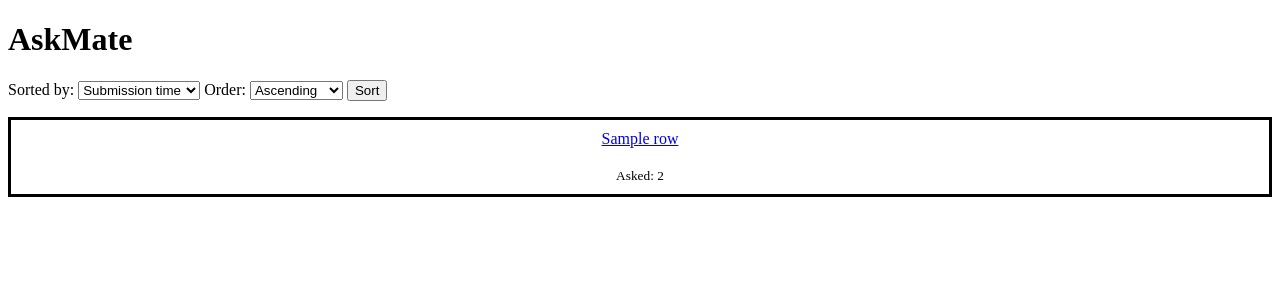
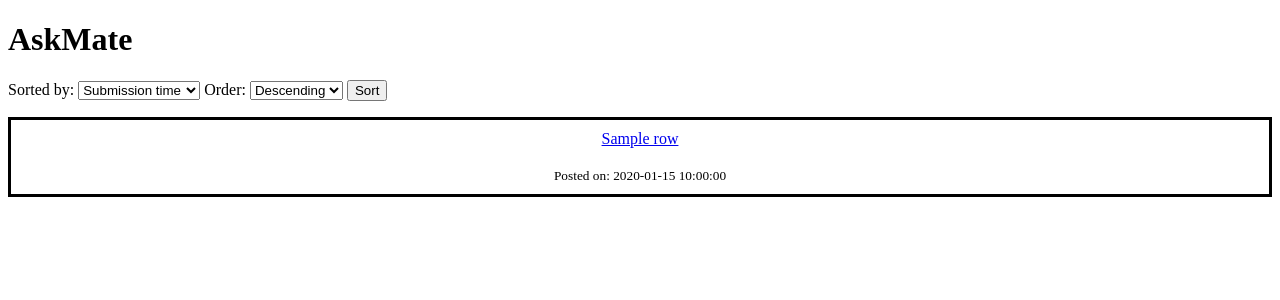
Before and after one commit to mattwasilewski/ask-mate-python, a Flask app: template templates/list.html in a window 1280 px wide. Shown: the top 300 px of the page. Run offline with Flask 2, Linux system fonts and the light colour scheme; the template is opened without the code that fills it: most values are stand-ins (such as "Sample title", 1, 10 or a date in 2020).

Commit message:
Refactor code

```diff
--- a/templates/list.html
+++ b/templates/list.html
@@ -5,25 +5,25 @@
     <form action="{{ url_for('route_list') }}" method="post">
         <label for="sort">Sorted by:</label>
         <select name="sort" id="sort">
-            <option value="submission-time">Submission time</option>
+            <option value="time">Submission time</option>
             <option value="title">Title</option>
             <option value="message">Message</option>
-            <option value="number-of-views">Number of views</option>
-            <option value="number-of-votes">Number of votes</option>
+            <option value="views">Number of views</option>
+            <option value="votes">Number of votes</option>
         </select>
         <label for="order">Order:</label>
         <select name="order" id="order">
+            <option value="desc">Descending</option>
             <option value="asc">Ascending</option>
-            <option value="dsc">Descending</option>
         </select>
         <button type="submit">Sort</button>
     </form>
     <div>
         {% for row in questions %}
-            <p  id="questions"><a href="/question/{{ row['id'] }}">{{ row['title'] }}</a>
+            <p id="questions"><a href="/question/{{ row['id'] }}">{{ row['title'] }}</a>
                 <br>
                 <br>
-                <small>Asked: {{ date[loop.index - 1] }}</small>
+                <small>Posted on: {{ row['submission_time'] }}</small>
             </p>
         {% endfor %}
     </div>
```
